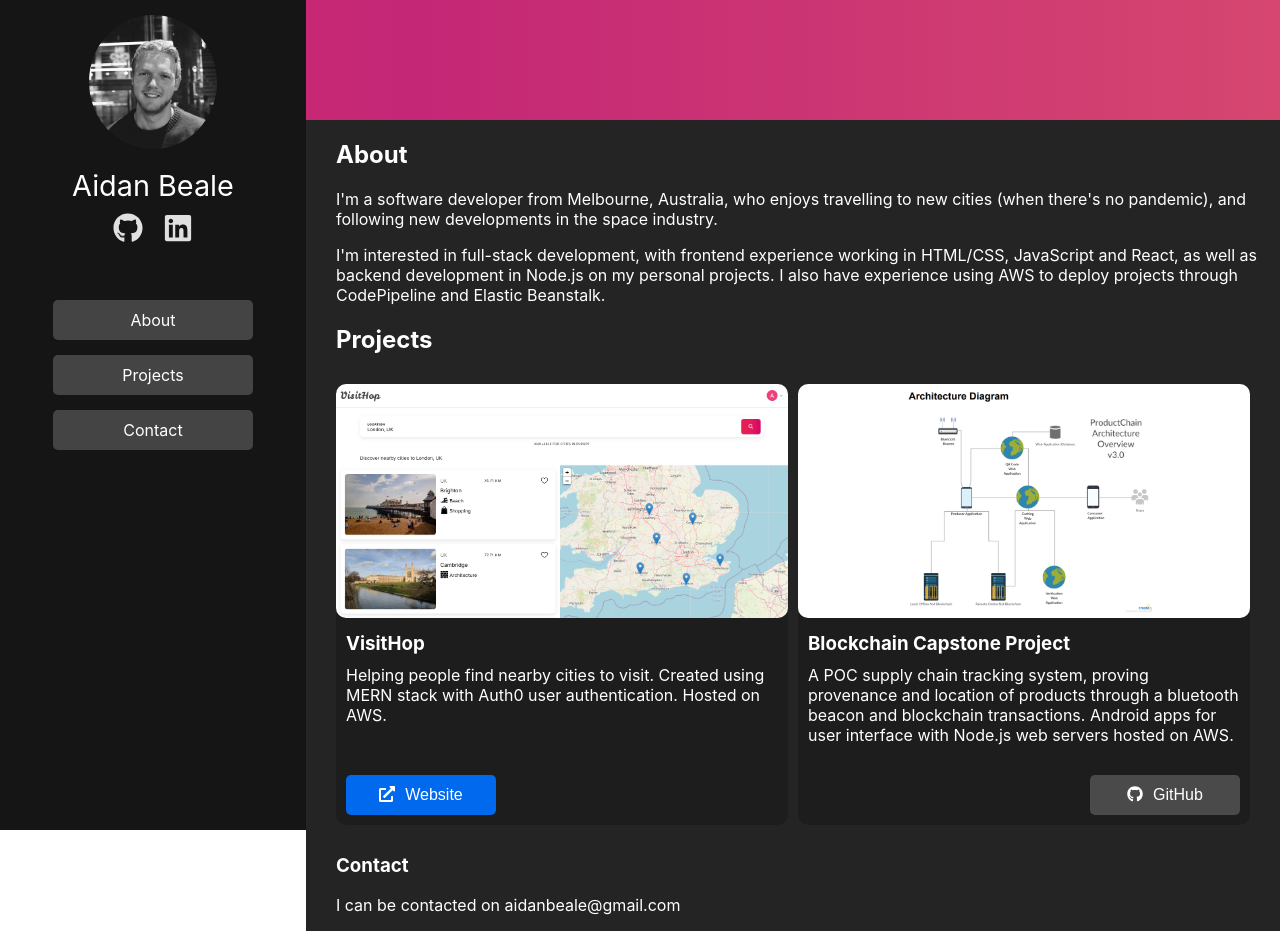
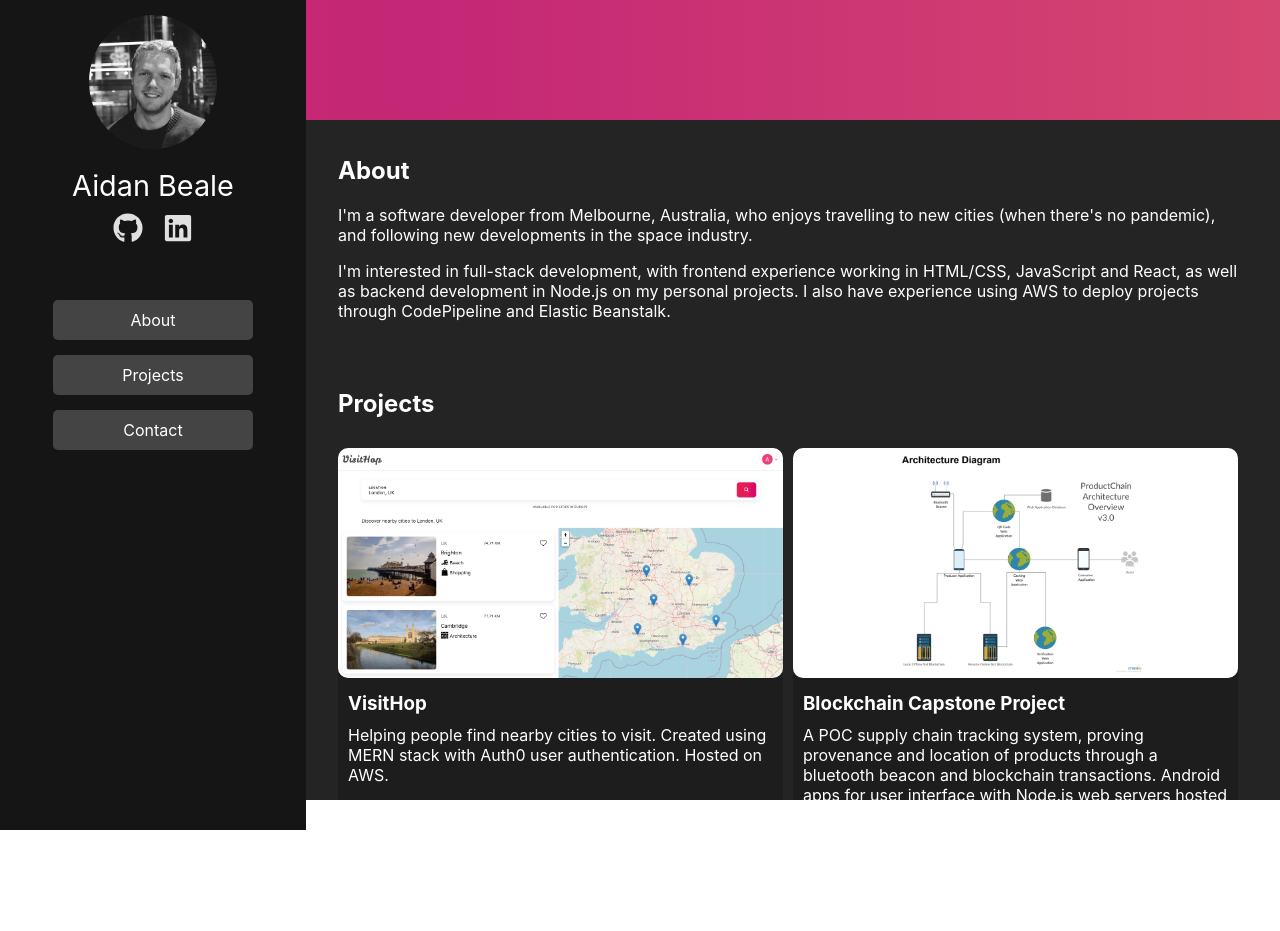
Before and after one commit to aidanbeale/portfolio-site, a React (Create React App) app: page / in a window 1280 px wide. After the commit the page ends 800 px from the top, so only its background shows below. Built offline with nearby package versions, Linux system fonts and the light colour scheme.

Commit message:
Add contact sections

```diff
--- a/src/components/portfolio/components/about/about.css
+++ b/src/components/portfolio/components/about/about.css
@@ -1,6 +1,7 @@
 .about-container {
-  padding-left: 30px;
-  padding-right: 20px;
+  /* padding-left: 30px;
+  padding-right: 20px; */
+  padding: 1em 2em 1em 2em;
 }
 h2 {
   color: #ffffff;
--- a/src/components/portfolio/components/contact/contact.css
+++ b/src/components/portfolio/components/contact/contact.css
@@ -1,4 +1,33 @@
 .contact-container {
-  padding-left: 30px;
-  padding-right: 20px;
+  padding: 1em 2em 1em 2em;
 }
+.contact-container p {
+  margin-bottom: 0px !important;
+}
+input[type="email"],
+input[type="text"],
+textarea {
+  font-family: -apple-system, BlinkMacSystemFont, "Segoe UI", "Roboto", "Oxygen",
+    "Ubuntu", "Cantarell", "Fira Sans", "Droid Sans", "Helvetica Neue",
+    sans-serif;
+  background: hsla(0, 0%, 100%, 0.2);
+  border: none;
+  padding: 10px;
+  border-radius: 5px;
+  display: block;
+  width: 100%;
+  margin-bottom: 15px;
+  color: hsla(0, 0%, 100%, 0.25);
+}
+.contact-textarea {
+  width: 95% !important;
+  height: 64px;
+}
+.email-input {
+  width: 95% !important;
+  height: 16px;
+}
+.name-input {
+  width: 95% !important;
+  height: 16px;
+}
--- a/src/components/portfolio/components/contact/contact.js
+++ b/src/components/portfolio/components/contact/contact.js
@@ -5,8 +5,28 @@ import "./contact.css";
 const Contact = () => {
   return (
     <div className="contact-container">
-      <h3>Contact</h3>
-      <p>I can be contacted on aidanbeale@gmail.com</p>
+      <h2>Contact</h2>
+      <form action="https://formspree.io/f/mzbkrjya" method="POST">
+        <input
+          className="name-input"
+          type="text"
+          name="name"
+          placeholder="Name"
+        ></input>
+        <input
+          className="email-input"
+          type="text"
+          name="_replyto"
+          placeholder="Email"
+        ></input>
+        <textarea
+          className="contact-textarea"
+          name="message"
+          placeholder="Your message"
+        ></textarea>
+
+        <button type="submit">Send</button>
+      </form>
     </div>
   );
 };
--- /dev/null
+++ b/src/components/portfolio/components/footer/footer.css
@@ -0,0 +1,7 @@
+.footer-container {
+  padding: 1em 2em 1em 2em;
+  background: #1d1d1d;
+  /* position: fixed;
+  bottom: 0;
+  width: 100%; */
+}
--- /dev/null
+++ b/src/components/portfolio/components/footer/footer.js
@@ -0,0 +1,13 @@
+import React from "react";
+
+import "./footer.css";
+
+const Footer = () => {
+  return (
+    <div className="footer-container">
+      <p>This site was built in React, and hosted on AWS Amplify.</p>
+    </div>
+  );
+};
+
+export default Footer;
--- a/src/components/portfolio/components/projects/projects.css
+++ b/src/components/portfolio/components/projects/projects.css
@@ -1,6 +1,7 @@
 .projects-container {
-  padding-left: 30px;
-  padding-right: 20px;
+  /* padding-left: 30px;
+  padding-right: 20px; */
+  padding: 1em 2em 1em 2em;
 }
 .projects-container h3 {
   margin-top: 10px !important;
--- a/src/components/portfolio/portfolio.css
+++ b/src/components/portfolio/portfolio.css
@@ -1,6 +1,7 @@
 .portfolio-container {
   background: #242424;
   margin-left: calc(20vw + 50px);
+  height: 100%;
   width: 100%;
-  height: fit-content;
+  /* height: fit-content; */
 }
--- a/src/components/portfolio/portfolio.js
+++ b/src/components/portfolio/portfolio.js
@@ -4,6 +4,7 @@ import Header from "./components/header/header";
 import About from "./components/about/about";
 import Projects from "./components/projects/projects";
 import Contact from "./components/contact/contact";
+import Footer from "./components/footer/footer";
 
 import "./portfolio.css";
 
@@ -14,6 +15,7 @@ const Portfolio = () => {
       <About />
       <Projects />
       <Contact />
+      <Footer />
     </div>
   );
 };
--- a/src/components/sidebar/components/navlinks/navlinks.css
+++ b/src/components/sidebar/components/navlinks/navlinks.css
@@ -18,3 +18,12 @@
   text-decoration: none;
   margin: auto;
 }
+
+li {
+  transition: background 250ms ease-in-out, transform 150ms ease;
+}
+
+li:hover,
+li:focus {
+  background: hsla(0, 0%, 100%, 0.1) !important;
+}
--- a/src/index.css
+++ b/src/index.css
@@ -1,13 +1,30 @@
 body {
   margin: 0;
-  font-family: -apple-system, BlinkMacSystemFont, 'Segoe UI', 'Roboto', 'Oxygen',
-    'Ubuntu', 'Cantarell', 'Fira Sans', 'Droid Sans', 'Helvetica Neue',
+  font-family: -apple-system, BlinkMacSystemFont, "Segoe UI", "Roboto", "Oxygen",
+    "Ubuntu", "Cantarell", "Fira Sans", "Droid Sans", "Helvetica Neue",
     sans-serif;
   -webkit-font-smoothing: antialiased;
   -moz-osx-font-smoothing: grayscale;
+  height: 100%;
 }
 
 code {
-  font-family: source-code-pro, Menlo, Monaco, Consolas, 'Courier New',
+  font-family: source-code-pro, Menlo, Monaco, Consolas, "Courier New",
     monospace;
 }
+
+html {
+  height: 100%;
+}
+
+html,
+body {
+  min-height: 100%;
+}
+html,
+body {
+  overflow: auto;
+}
+/* p {
+  margin-bottom: 0px !important;
+} */
--- a/src/views/home/home.css
+++ b/src/views/home/home.css
@@ -1,4 +1,5 @@
 .home {
   display: flex;
   width: 100%;
+  height: 100%;
 }
```
Also changed, not shown: src/components/portfolio/components/projects/projects.js (+0 -30 lines).
